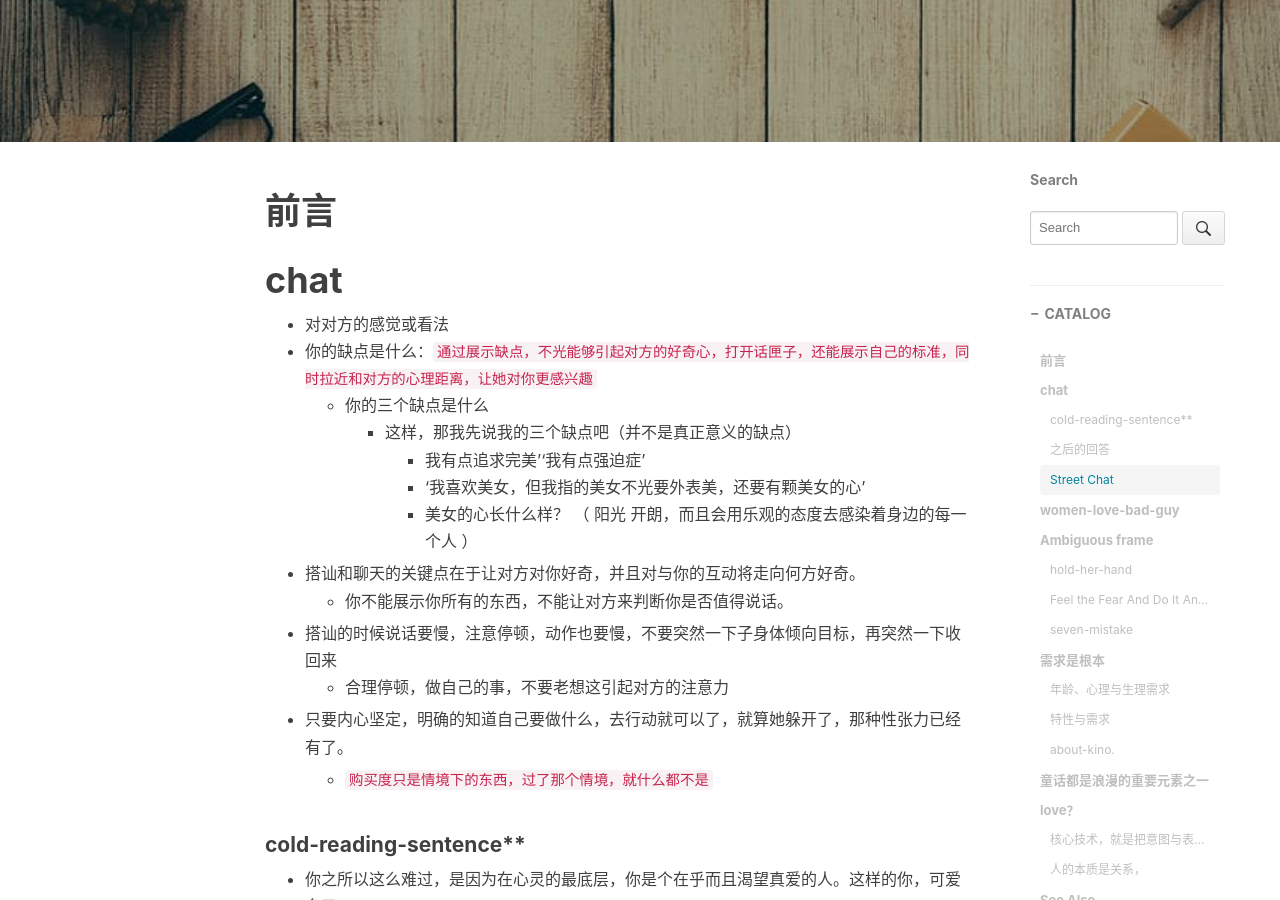
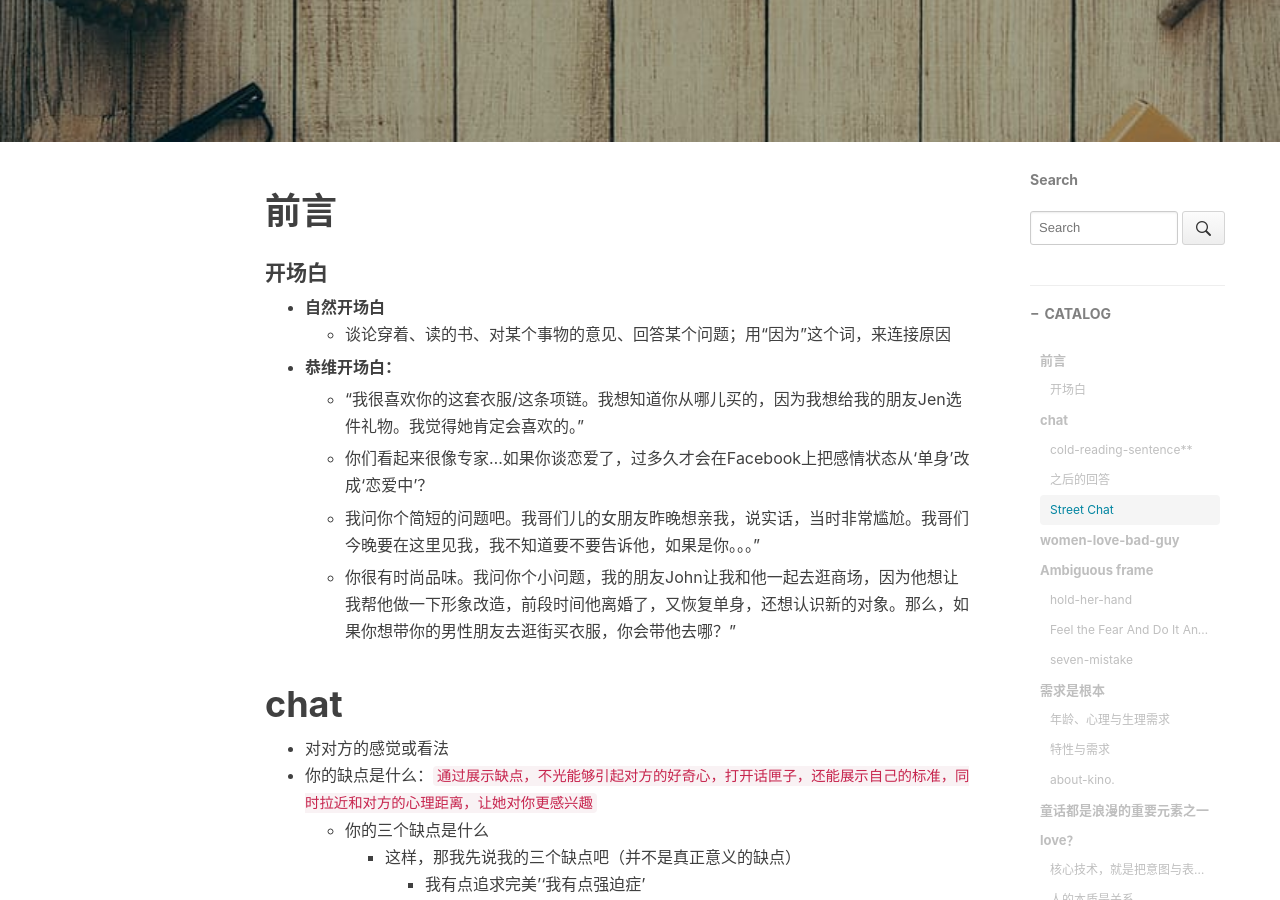
Before and after one commit to pua1203/pua1203.github.io, a Jekyll site: the page built from _posts/pua/2018-09-16-sendMsg.md, in a window 1280 px wide and 900 px high, scrolled down 381 px. Built offline with Jekyll 4.4.1, drawn with Linux system fonts in a browser that asks for light colours; nearby versions of some CDN libraries; comment, search, counter and statistics services are not loaded.

Commit message:
时尚品味

```diff
--- a/_posts/pua/2018-09-16-sendMsg.md
+++ b/_posts/pua/2018-09-16-sendMsg.md
@@ -15,7 +15,31 @@ subtitle: women-love-bad-guy
 
 
 
+
+
+#### 开场白
+
+
+
+* **自然开场白**
+  * 谈论穿着、读的书、对某个事物的意见、回答某个问题；用“因为”这个词，来连接原因
+
+* **恭维开场白：**
+
+  * “我很喜欢你的这套衣服/这条项链。我想知道你从哪儿买的，因为我想给我的朋友Jen选件礼物。我觉得她肯定会喜欢的。”
+
+  * 你们看起来很像专家...如果你谈恋爱了，过多久才会在Facebook上把感情状态从‘单身’改成‘恋爱中’？
+
+  * 我问你个简短的问题吧。我哥们儿的女朋友昨晚想亲我，说实话，当时非常尴尬。我哥们今晚要在这里见我，我不知道要不要告诉他，如果是你。。。”
+
+  * 你很有时尚品味。我问你个小问题，我的朋友John让我和他一起去逛商场，因为他想让我帮他做一下形象改造，前段时间他离婚了，又恢复单身，还想认识新的对象。那么，如果你想带你的男性朋友去逛街买衣服，你会带他去哪？”
+
+
 # chat
+
+
+
+
 
 * 对对方的感觉或看法
 * 你的缺点是什么：`通过展示缺点，不光能够引起对方的好奇心，打开话匣子，还能展示自己的标准，同时拉近和对方的心理距离，让她对你更感兴趣`
```
